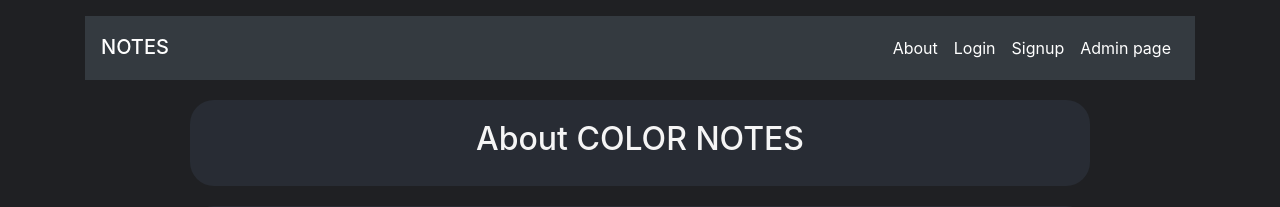
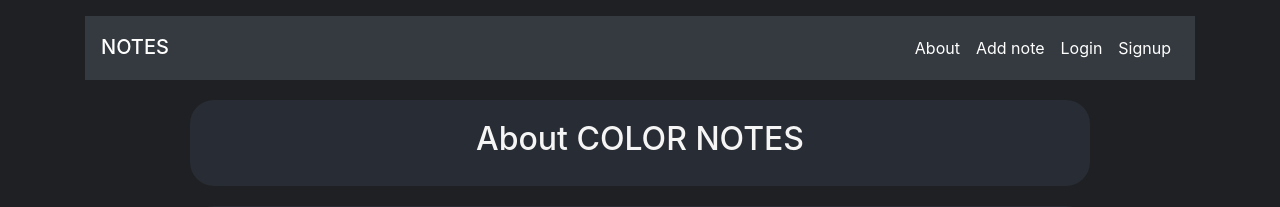
Before and after one commit to VishwasGajawada/Color_notes, a Django app: page /about/ in a window 1280 px wide. Shown: the top 207 px of the page. Run offline with Django 3.2, Linux system fonts and the light colour scheme; some libraries are stand-ins or nearby versions.

Commit message:
changed nav-links

```diff
--- a/notes/templates/notes/base.html
+++ b/notes/templates/notes/base.html
@@ -23,6 +23,7 @@
 				<li class="nav-item active">
 					<a class="nav-link" href="{% url 'about' %}">About </a>
 				</li>
+				<li class="nav-item active"><a href="{% url 'add_note' %}" class="nav-link">Add note</a></li>
 				{% if user.is_authenticated %}
 					<li class="nav-item active">
 						<a class="nav-link" href="{% url 'logout' %}">Logout</a>
@@ -36,10 +37,11 @@
 					</li>
 				{% endif %}
 
-
-				<li class="nav-item">
-					<a class="nav-link active" href="/admin/">Admin page</a>
-				</li>
+				{% if user.is_superuser %}
+					<li class="nav-item">
+						<a class="nav-link active" href="/admin/">Admin page</a>
+					</li>
+				{% endif %}
 
 				</ul>
 
```
Also changed, not shown: db.sqlite3.
